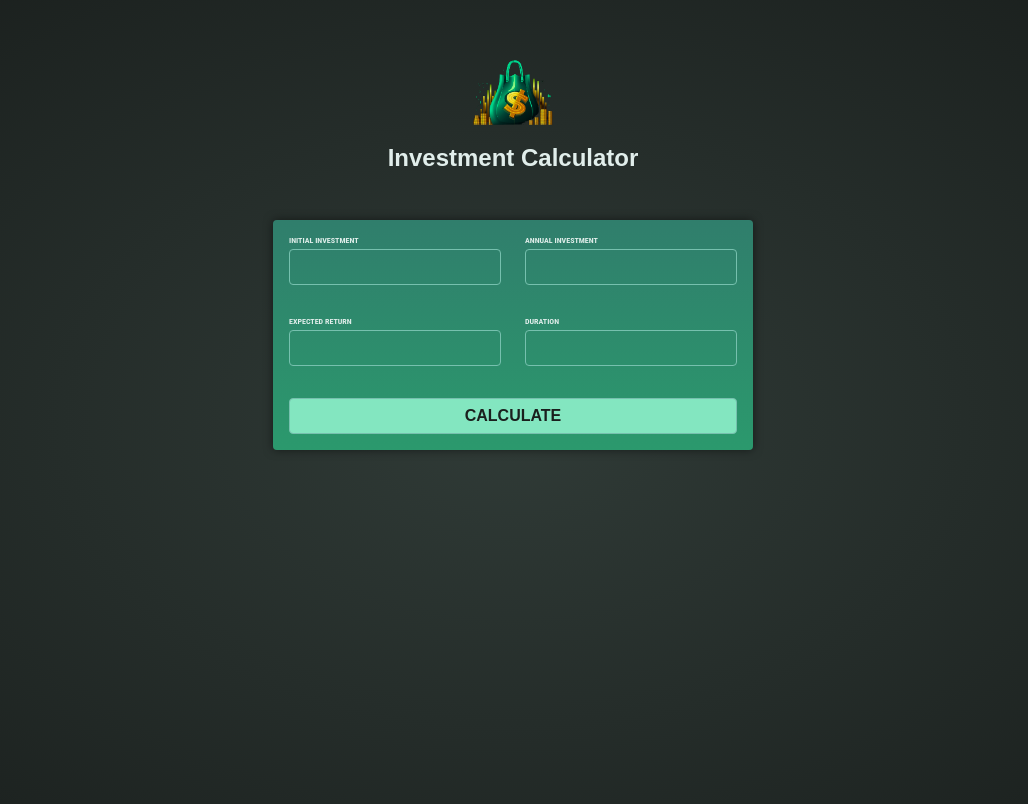
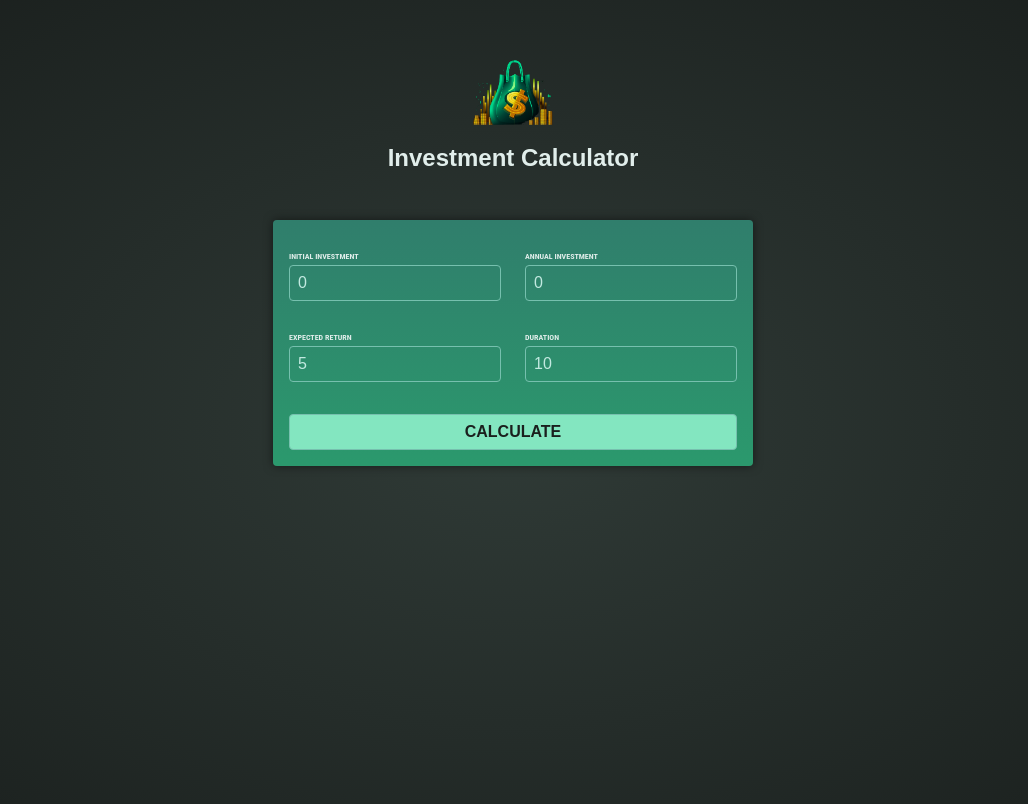
Before and after one commit to Vlad-2109/investment-calculator, an Angular app: page / in a window 1280 px wide. Shown: the top 804 px of the page, without its empty margins (127-1155 px from the left). Built offline with nearby package versions, Linux system fonts and the light colour scheme.

Commit message:
add handling form submission

```diff
--- a/src/app/user-input/user-input.css
+++ b/src/app/user-input/user-input.css
@@ -32,6 +32,10 @@
   font-size: 1rem;
 }
 
+.input-group:first-child {
+  margin-top: 1rem;
+}
+
 .input-group {
   margin-bottom: 2rem;
 }
--- a/src/app/user-input/user-input.html
+++ b/src/app/user-input/user-input.html
@@ -1,22 +1,42 @@
-<form>
+<form (ngSubmit)="onSubmit()">
   <div class="input-group">
     <p>
       <label for="initial-investment">Initial Investment</label>
-      <input id="initial-investment" type="number" />
+      <input
+        id="initial-investment"
+        name="initial-investment"
+        type="number"
+        [(ngModel)]="enteredInitialInvestment"
+      />
     </p>
     <p>
       <label for="annual-investment">Annual Investment</label>
-      <input id="annual-investment" type="number" />
+      <input
+        id="annual-investment"
+        name="annual-investment"
+        type="number"
+        [(ngModel)]="enteredAnnualInvestment"
+      />
     </p>
   </div>
   <div class="input-group">
     <p>
       <label for="expected-return">Expected Return</label>
-      <input id="expected-return" type="number" />
+      <input
+        id="expected-return"
+        name="expected-return"
+        type="number"
+        [(ngModel)]="enteredExpectedReturn"
+      />
     </p>
     <p>
       <label for="duration">Duration</label>
-      <input id="duration" type="number" />
+      <input
+        id="duration"
+        name="duration"
+        type="number"
+        [(ngModel)]="enteredDuration"
+      />
     </p>
   </div>
   <p>
--- a/src/app/user-input/user-input.ts
+++ b/src/app/user-input/user-input.ts
@@ -1,9 +1,25 @@
 import { Component } from '@angular/core';
+import { FormsModule } from '@angular/forms';
 
 @Component({
   selector: 'app-user-input',
-  imports: [],
+  imports: [FormsModule],
   templateUrl: './user-input.html',
   styleUrl: './user-input.css',
 })
-export class UserInputComponent {}
+export class UserInputComponent {
+  enteredInitialInvestment = '0';
+  enteredAnnualInvestment = '0';
+  enteredExpectedReturn = '5';
+  enteredDuration = '10';
+
+  onSubmit() {
+    console.log('Submitted');
+    console.log(
+      this.enteredInitialInvestment,
+      this.enteredAnnualInvestment,
+      this.enteredExpectedReturn,
+      this.enteredDuration,
+    );
+  }
+}
```
